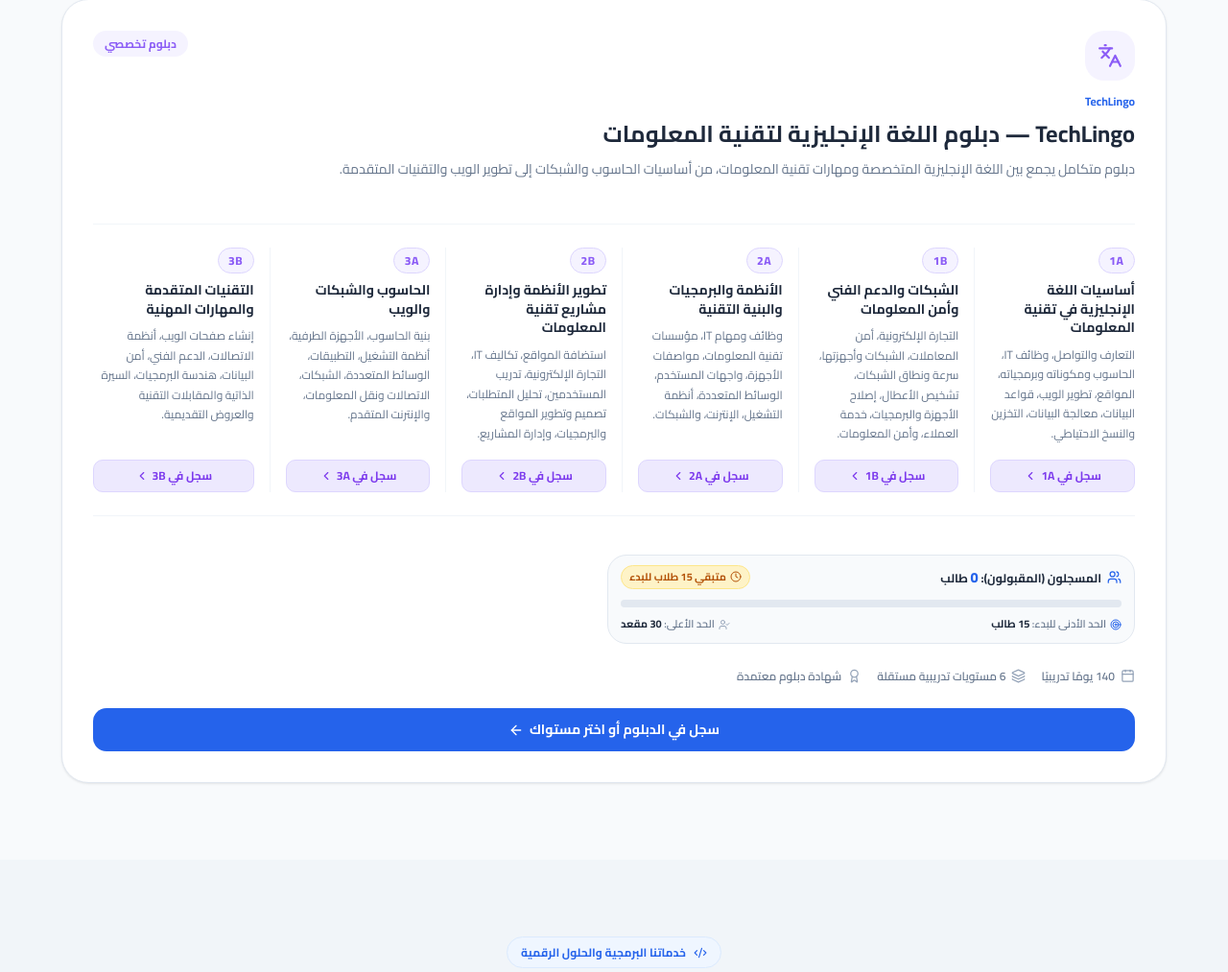
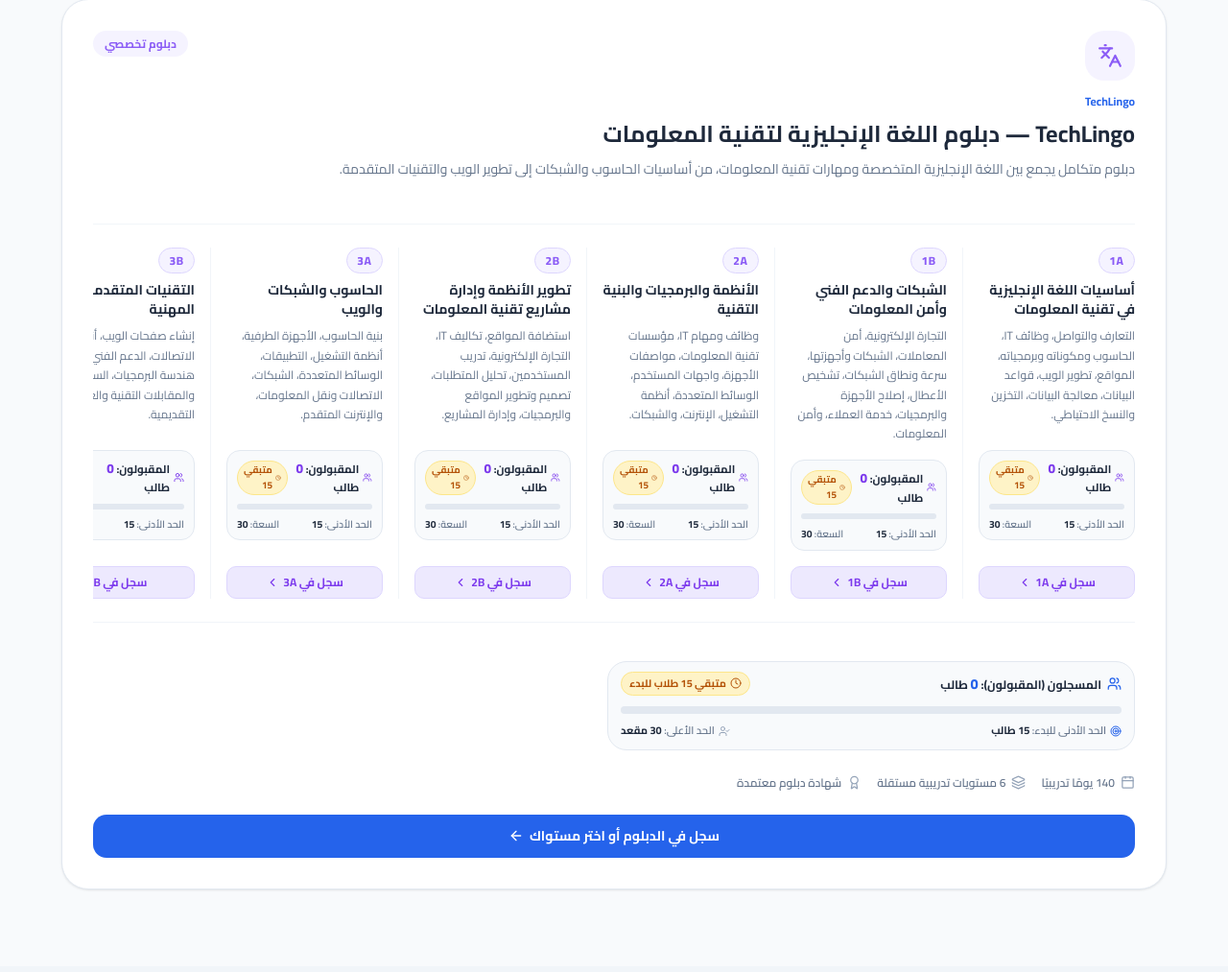
Before and after one commit to Ali-dev-25/itqan, a Django app: page / in a window 1280 px wide. Shown: the part 4296-5309 px from the top of the page at 96% size. Run offline with Django 5.2, Linux system fonts and the light colour scheme.

Commit message:
fix(stats): isolate TechLingo 1A from CPP Basics and add dynamic capacity bars for all English levels

```diff
--- a/assets/css/public.css
+++ b/assets/css/public.css
@@ -1524,9 +1524,9 @@
 
 .techlingo-levels-grid {
   display: grid;
-  grid-template-columns: repeat(6, minmax(150px, 1fr));
+  grid-template-columns: repeat(6, minmax(180px, 1fr));
   gap: var(--sp-4);
-  min-width: 920px;
+  min-width: 1100px;
 }
 
 .techlingo-level-col {
@@ -1540,6 +1540,74 @@
 .techlingo-level-col:last-child {
   border-inline-end: none;
   padding-inline-end: 0;
+}
+
+/* TechLingo Individual Level Capacity Card */
+.techlingo-level-capacity-container {
+  margin-top: auto;
+  margin-bottom: var(--sp-2);
+}
+
+.techlingo-level-capacity-card {
+  margin: 0;
+  padding: 8px 10px;
+  border-radius: var(--r-lg);
+  background: #F8FAFC;
+  border: 1px solid #E2E8F0;
+  gap: 5px;
+  transition: all var(--tr-fast);
+}
+
+.techlingo-level-col:hover .techlingo-level-capacity-card {
+  border-color: #DDD6FE;
+  background: #FAF5FF;
+}
+
+.techlingo-level-capacity-card .capacity-header {
+  gap: 4px;
+}
+
+.techlingo-level-capacity-card .capacity-enrolled-wrap {
+  font-size: 0.72rem;
+  color: var(--clr-text);
+  gap: 4px;
+}
+
+.techlingo-level-capacity-card .capacity-enrolled-wrap svg {
+  width: 13px;
+  height: 13px;
+  color: #7C3AED;
+}
+
+.techlingo-level-capacity-card .capacity-enrolled-wrap .enrolled-count {
+  font-size: 0.85rem;
+  color: #7C3AED;
+  font-weight: 800;
+}
+
+.techlingo-level-capacity-card .capacity-progress-bar-wrap {
+  height: 6px;
+  background: #E2E8F0;
+  margin: 2px 0;
+}
+
+.techlingo-level-capacity-card .capacity-progress-fill {
+  background: linear-gradient(90deg, #A855F7 0%, #7C3AED 100%);
+}
+
+.techlingo-level-capacity-card .capacity-progress-fill.is-confirmed {
+  background: linear-gradient(90deg, #10B981 0%, #059669 100%);
+}
+
+.techlingo-level-capacity-card .capacity-footer-meta {
+  font-size: 0.65rem;
+  color: var(--clr-text-secondary);
+}
+
+.techlingo-level-capacity-card .capacity-status-badge {
+  font-size: 0.62rem;
+  padding: 1px 6px;
+  gap: 3px;
 }
 
 .techlingo-level-badge {
--- a/assets/js/pages/home.js
+++ b/assets/js/pages/home.js
@@ -131,8 +131,98 @@
 
     liveStats = { ...newStats };
 
-    // تحديث بطاقة TechLingo المنفصلة
+    // تحديث أشرطة السعة لمستويات TechLingo الـ 6 مباشرة مع دعم تأثيرات النبض
+    TECHLINGO_LEVELS.forEach(lvl => {
+      const levelId = `C008_TECHLINGO_${lvl}`;
+      const newCount = (newStats && typeof newStats[levelId] === 'number') ? newStats[levelId] : 0;
+      const card = document.getElementById(`capacity-card-${levelId}`);
+      if (card) {
+        const min = 15;
+        const max = 30;
+        const percent = Math.min(100, Math.round((newCount / max) * 100));
+        const displayPercent = newCount > 0 ? Math.max(8, percent) : 0;
+        const isConfirmed = newCount >= min;
+        const remainingToMin = Math.max(0, min - newCount);
+
+        const countEl = card.querySelector('.enrolled-count');
+        if (countEl && countEl.textContent !== String(newCount)) {
+          countEl.textContent = newCount;
+          countEl.classList.remove('is-updated');
+          void countEl.offsetWidth;
+          countEl.classList.add('is-updated');
+        }
+
+        const fillEl = card.querySelector('.capacity-progress-fill');
+        if (fillEl) {
+          fillEl.style.width = `${displayPercent}%`;
+          if (isConfirmed) {
+            fillEl.classList.add('is-confirmed');
+          } else {
+            fillEl.classList.remove('is-confirmed');
+          }
+        }
+
+        const badgeWrap = card.querySelector('.capacity-badge-wrap');
+        if (badgeWrap) {
+          const newBadgeHTML = isConfirmed
+            ? `<span class="capacity-status-badge confirmed"><i data-lucide="check-circle" style="width: 10px; height: 10px;"></i> مؤكدة</span>`
+            : `<span class="capacity-status-badge enrolling"><i data-lucide="clock" style="width: 10px; height: 10px;"></i> متبقي ${remainingToMin}</span>`;
+          if (badgeWrap.innerHTML.trim() !== newBadgeHTML.trim()) {
+            badgeWrap.innerHTML = newBadgeHTML;
+            if (window.lucide) {
+              lucide.createIcons({ root: badgeWrap });
+            }
+          }
+        }
+      } else {
+        const lvlContainer = document.getElementById(`level-capacity-container-${lvl}`);
+        if (lvlContainer) {
+          lvlContainer.innerHTML = getLevelCapacityHTML(lvl);
+          if (window.lucide) lucide.createIcons({ root: lvlContainer });
+        }
+      }
+    });
+
+    // تحديث بطاقة TechLingo الشاملة
+    const totalTechLingoCard = document.getElementById('capacity-card-C008_TECHLINGO');
+    if (totalTechLingoCard) {
+      const totalTechLingoCourse = CoursesData.find(c => c.id === 'C008_TECHLINGO');
+      const newTotal = (newStats && typeof newStats['C008_TECHLINGO'] === 'number') ? newStats['C008_TECHLINGO'] : 0;
+      const min = totalTechLingoCourse?.minStudents || 15;
+      const max = totalTechLingoCourse?.maxStudents || 30;
+      const percent = Math.min(100, Math.round((newTotal / max) * 100));
+      const displayPercent = newTotal > 0 ? Math.max(8, percent) : 0;
+      const isConfirmed = newTotal >= min;
+      const remainingToMin = Math.max(0, min - newTotal);
+
+      const countEl = totalTechLingoCard.querySelector('.enrolled-count');
+      if (countEl && countEl.textContent !== String(newTotal)) {
+        countEl.textContent = newTotal;
+        countEl.classList.remove('is-updated');
+        void countEl.offsetWidth;
+        countEl.classList.add('is-updated');
+      }
+
+      const fillEl = totalTechLingoCard.querySelector('.capacity-progress-fill');
+      if (fillEl) {
+        fillEl.style.width = `${displayPercent}%`;
+        if (isConfirmed) fillEl.classList.add('is-confirmed');
+        else fillEl.classList.remove('is-confirmed');
+      }
+
+      const badgeWrap = totalTechLingoCard.querySelector('.capacity-badge-wrap');
+      if (badgeWrap) {
+        const newBadgeHTML = isConfirmed
+          ? `<span class="capacity-status-badge confirmed"><i data-lucide="check-circle" style="width: 12px; height: 12px;"></i> مؤكدة الانطلاق</span>`
+          : `<span class="capacity-status-badge enrolling"><i data-lucide="clock" style="width: 12px; height: 12px;"></i> متبقي ${remainingToMin} طلاب للبدء</span>`;
+        if (badgeWrap.innerHTML.trim() !== newBadgeHTML.trim()) {
+          badgeWrap.innerHTML = newBadgeHTML;
+          if (window.lucide) lucide.createIcons({ root: badgeWrap });
+        }
+      }
+    } else {
       updateTechLingoCapacity();
+    }
   }
 
   function getCoursePriceHTML(course) {
@@ -270,9 +360,55 @@
     `;
   }
 
+  const TECHLINGO_LEVELS = ['1A', '1B', '2A', '2B', '3A', '3B'];
+
+  /**
+   * عنصر عرض سعة مقاعد مستوى محدد من دبلوم اللغة الإنجليزية TechLingo
+   */
+  function getLevelCapacityHTML(levelCode) {
+    const levelId = `C008_TECHLINGO_${levelCode}`;
+    const min = 15;
+    const max = 30;
+    const enrolled = (liveStats && typeof liveStats[levelId] === 'number') ? liveStats[levelId] : 0;
+    const percent = Math.min(100, Math.round((enrolled / max) * 100));
+    const displayPercent = enrolled > 0 ? Math.max(8, percent) : 0;
+    const isConfirmed = enrolled >= min;
+    const remainingToMin = Math.max(0, min - enrolled);
+
+    const statusBadge = isConfirmed
+      ? `<span class="capacity-status-badge confirmed"><i data-lucide="check-circle" style="width: 10px; height: 10px;"></i> مؤكدة</span>`
+      : `<span class="capacity-status-badge enrolling"><i data-lucide="clock" style="width: 10px; height: 10px;"></i> متبقي ${remainingToMin}</span>`;
+
+    return `
+      <div class="course-capacity-card techlingo-level-capacity-card" id="capacity-card-${levelId}" data-course-id="${levelId}">
+        <div class="capacity-header">
+          <div class="capacity-enrolled-wrap">
+            <i data-lucide="users" style="width: 13px; height: 13px;"></i>
+            <span>المقبولون: <strong class="enrolled-count">${enrolled}</strong> طالب</span>
+          </div>
+          <div class="capacity-badge-wrap">
+            ${statusBadge}
+          </div>
+        </div>
+        <div class="capacity-progress-bar-wrap" title="نسبة المقبولين في المستوى ${levelCode}: ${percent}%">
+          <div class="capacity-progress-fill ${isConfirmed ? 'is-confirmed' : ''}" style="width: ${displayPercent}%;"></div>
+        </div>
+        <div class="capacity-footer-meta">
+          <div class="capacity-meta-item">
+            <span>الحد الأدنى: <strong>${min}</strong></span>
+          </div>
+          <div class="capacity-meta-item">
+            <span>السعة: <strong>${max}</strong></span>
+          </div>
+        </div>
+      </div>
+    `;
+  }
+
   function updateTechLingoCapacity() {
+    // 1. شريط السعة الشامل لدبلوم TechLingo
     const container = document.getElementById('techlingo-capacity-container');
-    if (!container || typeof CoursesData === 'undefined') return;
+    if (container && typeof CoursesData !== 'undefined') {
       const techLingoCourse = CoursesData.find(c => c.id === 'C008_TECHLINGO');
       if (techLingoCourse) {
         container.innerHTML = getCourseCapacityHTML(techLingoCourse);
@@ -280,6 +416,18 @@
           lucide.createIcons({ root: container });
         }
       }
+    }
+
+    // 2. أشرطة السعة المستقلة أسفل كل مستوى من مستويات دبلوم اللغة الإنجليزية الـ 6
+    TECHLINGO_LEVELS.forEach(lvl => {
+      const lvlContainer = document.getElementById(`level-capacity-container-${lvl}`);
+      if (lvlContainer) {
+        lvlContainer.innerHTML = getLevelCapacityHTML(lvl);
+        if (window.lucide) {
+          lucide.createIcons({ root: lvlContainer });
+        }
+      }
+    });
   }
 
   function renderCourses() {
--- a/backend/registrations/views.py
+++ b/backend/registrations/views.py
@@ -144,7 +144,7 @@
     def get(self, request, *args, **kwargs):
         from django.utils import timezone
 
-        # القاموس المبدئي لجميع معرفات الدورات المعتمدة
+        # القاموس المبدئي لجميع معرفات الدورات والمستويات المعتمدة
         stats = {
             'C001_CPP_BASICS': 0,
             'C002_CPP_OOP': 0,
@@ -154,6 +154,12 @@
             'C006_SQL': 0,
             'C007_AI_PROMPT': 0,
             'C008_TECHLINGO': 0,
+            'C008_TECHLINGO_1A': 0,
+            'C008_TECHLINGO_1B': 0,
+            'C008_TECHLINGO_2A': 0,
+            'C008_TECHLINGO_2B': 0,
+            'C008_TECHLINGO_3A': 0,
+            'C008_TECHLINGO_3B': 0,
             'C009_ICDL': 0,
         }
 
@@ -162,35 +168,124 @@
 
         for reg in approved_registrations:
             cid = (reg.course_id or '').strip()
+            cid_upper = cid.upper()
             title = (reg.course_title or '').strip().lower()
 
-            # مطابقة ذكية للمعرفات أو العناوين لضمان عدم ضياع أي طالب مقبول
-            target_key = None
+            # 1. دبلوم ومستويات اللغة الإنجليزية TechLingo (فحص ذكي ومستقل أولاً لمنع أي تداخل)
+            is_techlingo = (
+                'TECHLINGO' in cid_upper or
+                'c008' in cid.lower() or
+                'techlingo' in title or
+                'إنجليزية' in title or
+                'انجليزية' in title or
+                'انجليزي' in title or
+                'إنجليزي' in title
+            )
+            if is_techlingo:
+                stats['C008_TECHLINGO'] = stats.get('C008_TECHLINGO', 0) + 1
+                matched_level = None
+                for lvl in ['1A', '1B', '2A', '2B', '3A', '3B']:
+                    if (
+                        lvl in cid_upper or
+                        f'المستوى {lvl.lower()}' in title or
+                        f'level {lvl.lower()}' in title or
+                        f' {lvl.lower()}' in title or
+                        f'({lvl.lower()}' in title
+                    ):
+                        matched_level = f'C008_TECHLINGO_{lvl}'
+                        break
+                if matched_level:
+                    stats[matched_level] = stats.get(matched_level, 0) + 1
+                continue
+
+            # 2. دورة C++ OOP
+            is_cpp_oop = (
+                'C002' in cid_upper or
+                'CPP_OOP' in cid_upper or
+                ('c++' in title and ('oop' in title or 'كائن' in title or 'كائنية' in title))
+            )
+            if is_cpp_oop:
+                stats['C002_CPP_OOP'] = stats.get('C002_CPP_OOP', 0) + 1
+                continue
+
+            # 3. دورة أساسيات C++ (حصرية لـ C++ لمنع احتساب أي دورة أخرى تحتوي كلمة أساسيات)
+            is_cpp_basics = (
+                'C001' in cid_upper or
+                'CPP_BASICS' in cid_upper or
+                ('c++' in title and not ('oop' in title or 'كائن' in title or 'كائنية' in title))
+            )
+            if is_cpp_basics:
+                stats['C001_CPP_BASICS'] = stats.get('C001_CPP_BASICS', 0) + 1
+                continue
+
+            # 4. بايثون - تطبيقات سطح المكتب والواجهات PyQt
+            is_py_desktop = (
+                'C004' in cid_upper or
+                'DESKTOP' in cid_upper or
+                ('بايثون' in title and ('مكتب' in title or 'واجهات' in title or 'pyqt' in title or 'gui' in title))
+            )
+            if is_py_desktop:
+                stats['C004_PYTHON_DESKTOP'] = stats.get('C004_PYTHON_DESKTOP', 0) + 1
+                continue
+
+            # 5. بايثون - ذكاء اصطناعي وتحليل بيانات
+            is_py_ai = (
+                'C005' in cid_upper or
+                ('PYTHON' in cid_upper and 'AI' in cid_upper) or
+                ('بايثون' in title and ('ذكاء' in title or 'بيانات' in title or 'تعلم الآلة' in title or 'machine' in title))
+            )
+            if is_py_ai:
+                stats['C005_PYTHON_AI'] = stats.get('C005_PYTHON_AI', 0) + 1
+                continue
+
+            # 6. أساسيات بايثون
+            is_py_basics = (
+                'C003' in cid_upper or
+                'PYTHON_BASICS' in cid_upper or
+                ('بايثون' in title and not ('مكتب' in title or 'واجهات' in title or 'ذكاء' in title or 'بيانات' in title))
+            )
+            if is_py_basics:
+                stats['C003_PYTHON_BASICS'] = stats.get('C003_PYTHON_BASICS', 0) + 1
+                continue
+
+            # 7. قواعد البيانات SQL
+            is_sql = (
+                'C006' in cid_upper or
+                'SQL' in cid_upper or
+                'sql' in title or
+                'قواعد البيانات' in title
+            )
+            if is_sql:
+                stats['C006_SQL'] = stats.get('C006_SQL', 0) + 1
+                continue
+
+            # 8. هندسة الأوامر والذكاء الاصطناعي
+            is_ai_prompt = (
+                'C007' in cid_upper or
+                'PROMPT' in cid_upper or
+                'هندسة الأوامر' in title or
+                ('ذكاء' in title and 'بايثون' not in title)
+            )
+            if is_ai_prompt:
+                stats['C007_AI_PROMPT'] = stats.get('C007_AI_PROMPT', 0) + 1
+                continue
+
+            # 9. دبلوم رخصة قيادة الحاسوب ICDL
+            is_icdl = (
+                'C009' in cid_upper or
+                'ICDL' in cid_upper or
+                'icdl' in title or
+                'قيادة الحاسوب' in title
+            )
+            if is_icdl:
+                stats['C009_ICDL'] = stats.get('C009_ICDL', 0) + 1
+                continue
+
+            # احتياطي: إذا كان المعرف موجوداً مباشرة
             if cid in stats:
-                target_key = cid
-            elif 'c001' in cid.lower() or ('c++' in title and 'oop' not in title and 'كائن' not in title and 'متقدم' not in title) or 'أساسيات' in title:
-                target_key = 'C001_CPP_BASICS'
-            elif 'c002' in cid.lower() or 'oop' in title or 'كائن' in title:
-                target_key = 'C002_CPP_OOP'
-            elif 'c003' in cid.lower() or ('بايثون' in title and 'مبتدئ' in title) or ('python' in title and 'basics' in title):
-                target_key = 'C003_PYTHON_BASICS'
-            elif 'c004' in cid.lower() or 'desktop' in title or 'واجهات' in title or 'مكتب' in title:
-                target_key = 'C004_PYTHON_DESKTOP'
-            elif 'c005' in cid.lower() or 'ai' in title or ('ذكاء' in title and 'بايثون' in title):
-                target_key = 'C005_PYTHON_AI'
-            elif 'c006' in cid.lower() or 'sql' in title or 'بيانات' in title:
-                target_key = 'C006_SQL'
-            elif 'c007' in cid.lower() or 'prompt' in title or 'هندسة الأوامر' in title:
-                target_key = 'C007_AI_PROMPT'
-            elif 'c008' in cid.lower() or 'techlingo' in title or 'مصطلحات' in title or 'إنجليزي' in title:
-                target_key = 'C008_TECHLINGO'
-            elif 'c009' in cid.lower() or 'icdl' in title or 'قيادة الحاسوب' in title or 'رخصة' in title:
-                target_key = 'C009_ICDL'
+                stats[cid] = stats.get(cid, 0) + 1
             elif cid:
-                target_key = cid
-
-            if target_key:
-                stats[target_key] = stats.get(target_key, 0) + 1
+                stats[cid] = stats.get(cid, 0) + 1
 
         response = Response({
             "success": True,
--- a/index.html
+++ b/index.html
@@ -579,6 +579,7 @@
                 التعارف والتواصل، وظائف IT، الحاسوب ومكوناته وبرمجياته، المواقع، تطوير الويب، قواعد البيانات، معالجة
                 البيانات، التخزين والنسخ الاحتياطي.
               </p>
+              <div class="techlingo-level-capacity-container" id="level-capacity-container-1A"></div>
               <a href="register.html?course=C008_TECHLINGO&level=1A" class="techlingo-level-enroll-link" title="التسجيل في المستوى 1A">
                 <span>سجل في 1A</span>
                 <i data-lucide="chevron-left"></i>
@@ -593,6 +594,7 @@
                 التجارة الإلكترونية، أمن المعاملات، الشبكات وأجهزتها، سرعة ونطاق الشبكات، تشخيص الأعطال، إصلاح الأجهزة
                 والبرمجيات، خدمة العملاء، وأمن المعلومات.
               </p>
+              <div class="techlingo-level-capacity-container" id="level-capacity-container-1B"></div>
               <a href="register.html?course=C008_TECHLINGO&level=1B" class="techlingo-level-enroll-link" title="التسجيل في المستوى 1B">
                 <span>سجل في 1B</span>
                 <i data-lucide="chevron-left"></i>
@@ -607,6 +609,7 @@
                 وظائف ومهام IT، مؤسسات تقنية المعلومات، مواصفات الأجهزة، واجهات المستخدم، الوسائط المتعددة، أنظمة
                 التشغيل، الإنترنت، والشبكات.
               </p>
+              <div class="techlingo-level-capacity-container" id="level-capacity-container-2A"></div>
               <a href="register.html?course=C008_TECHLINGO&level=2A" class="techlingo-level-enroll-link" title="التسجيل في المستوى 2A">
                 <span>سجل في 2A</span>
                 <i data-lucide="chevron-left"></i>
@@ -621,6 +624,7 @@
                 استضافة المواقع، تكاليف IT، التجارة الإلكترونية، تدريب المستخدمين، تحليل المتطلبات، تصميم وتطوير المواقع
                 والبرمجيات، وإدارة المشاريع.
               </p>
+              <div class="techlingo-level-capacity-container" id="level-capacity-container-2B"></div>
               <a href="register.html?course=C008_TECHLINGO&level=2B" class="techlingo-level-enroll-link" title="التسجيل في المستوى 2B">
                 <span>سجل في 2B</span>
                 <i data-lucide="chevron-left"></i>
@@ -635,6 +639,7 @@
                 بنية الحاسوب، الأجهزة الطرفية، أنظمة التشغيل، التطبيقات، الوسائط المتعددة، الشبكات، الاتصالات ونقل
                 المعلومات، والإنترنت المتقدم.
               </p>
+              <div class="techlingo-level-capacity-container" id="level-capacity-container-3A"></div>
               <a href="register.html?course=C008_TECHLINGO&level=3A" class="techlingo-level-enroll-link" title="التسجيل في المستوى 3A">
                 <span>سجل في 3A</span>
                 <i data-lucide="chevron-left"></i>
@@ -649,6 +654,7 @@
                 إنشاء صفحات الويب، أنظمة الاتصالات، الدعم الفني، أمن البيانات، هندسة البرمجيات، السيرة الذاتية والمقابلات
                 التقنية والعروض التقديمية.
               </p>
+              <div class="techlingo-level-capacity-container" id="level-capacity-container-3B"></div>
               <a href="register.html?course=C008_TECHLINGO&level=3B" class="techlingo-level-enroll-link" title="التسجيل في المستوى 3B">
                 <span>سجل في 3B</span>
                 <i data-lucide="chevron-left"></i>
@@ -1122,16 +1128,16 @@
   <script src="https://unpkg.com/lucide@latest"></script>
 
   <!-- Application Modules -->
-  <script src="assets/js/data/courses.js?v=19"></script>
-  <script src="assets/js/data/fatin-tour.js?v=19"></script>
-  <script src="assets/js/utils/helpers.js?v=19"></script>
-  <script src="assets/js/utils/api.js?v=19"></script>
-  <script src="assets/js/components/navbar.js?v=19"></script>
-  <script src="assets/js/components/footer.js?v=19"></script>
-  <script src="assets/js/components/fatin.js?v=19"></script>
+  <script src="assets/js/data/courses.js?v=21"></script>
+  <script src="assets/js/data/fatin-tour.js?v=21"></script>
+  <script src="assets/js/utils/helpers.js?v=21"></script>
+  <script src="assets/js/utils/api.js?v=21"></script>
+  <script src="assets/js/components/navbar.js?v=21"></script>
+  <script src="assets/js/components/footer.js?v=21"></script>
+  <script src="assets/js/components/fatin.js?v=21"></script>
 
   <!-- Page Logic -->
-  <script src="assets/js/pages/home.js?v=19"></script>
+  <script src="assets/js/pages/home.js?v=21"></script>
 </body>
 
 </html>
```
Lines whose indentation alone changed are shown as unchanged.
